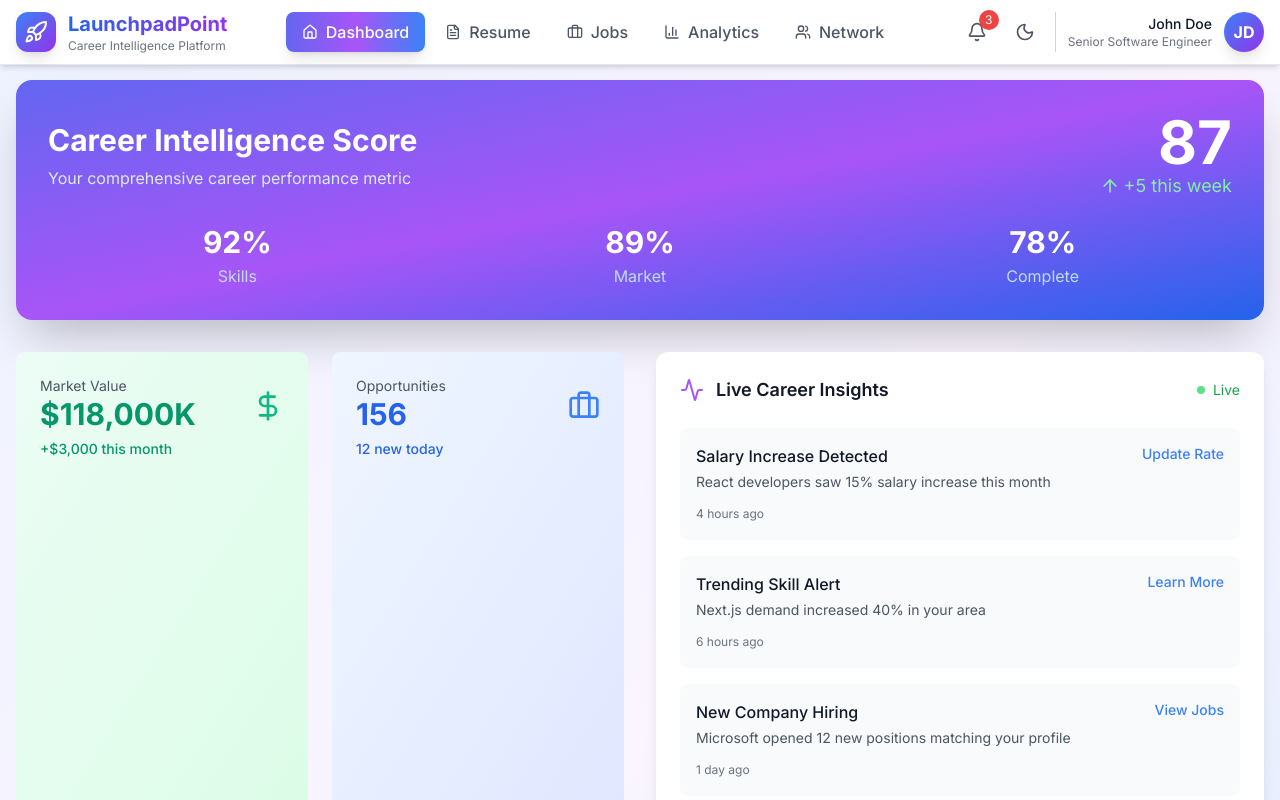
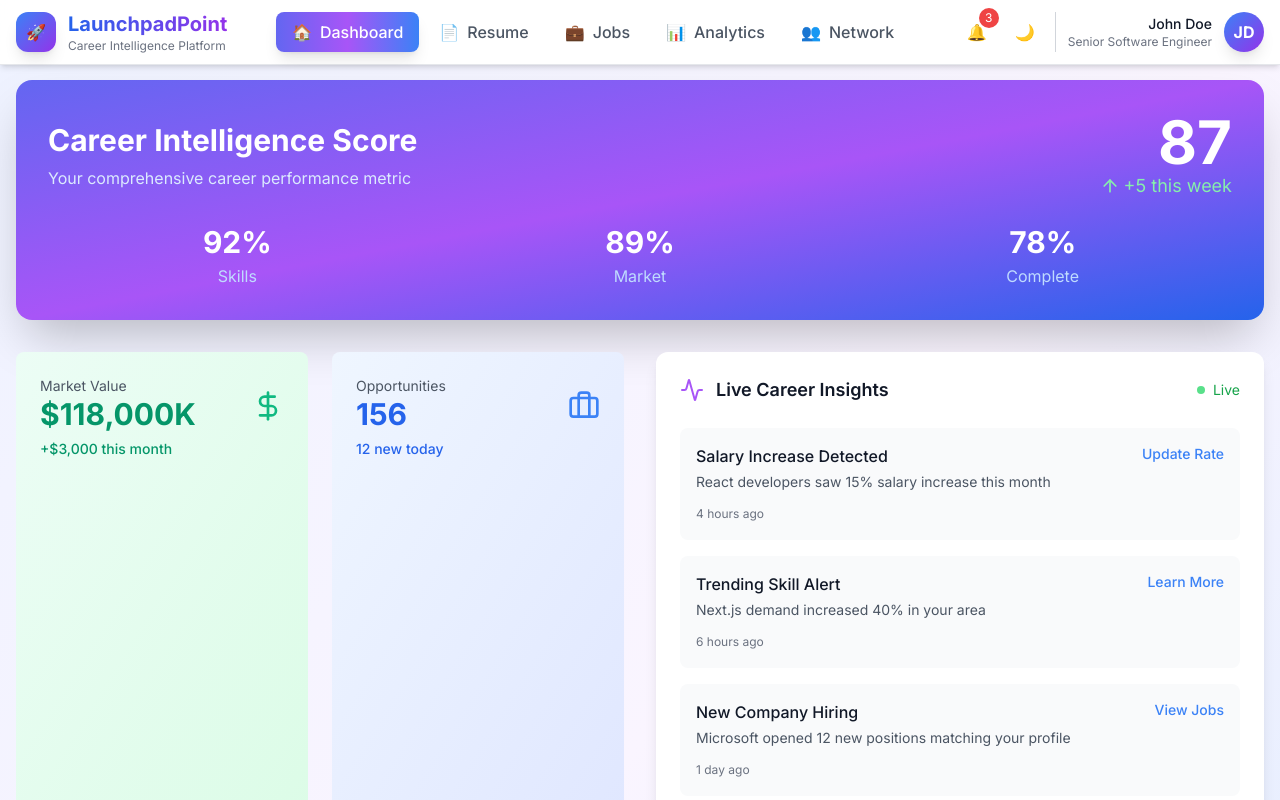
Before and after one commit to brehanderson-cloud/launchpadpoint-v2, a React (Create React App) app: page / in a window 1280 px wide. Shown: the top 800 px of the page. Built offline with nearby package versions, Linux system fonts and the light colour scheme.

Commit message:
Update Navigation.js

```diff
--- a/src/components/Navigation.js
+++ b/src/components/Navigation.js
@@ -1,18 +1,15 @@
 import React from 'react';
-import {
-  Home, FileText, Briefcase, BarChart3, Users, Bell, Moon, Sun, Rocket
-} from 'lucide-react';
 import { useUser } from '../contexts/UserContext';
 
 const Navigation = ({ currentPage, setCurrentPage, darkMode, setDarkMode }) => {
   const { userData, notifications, setNotifications } = useUser();
 
   const navItems = [
-    { key: 'dashboard', label: 'Dashboard', icon: Home },
-    { key: 'builder', label: 'Resume', icon: FileText },
-    { key: 'jobs', label: 'Jobs', icon: Briefcase },
-    { key: 'analytics', label: 'Analytics', icon: BarChart3 },
-    { key: 'network', label: 'Network', icon: Users }
+    { key: 'dashboard', label: 'Dashboard', icon: '🏠' },
+    { key: 'builder', label: 'Resume', icon: '📄' },
+    { key: 'jobs', label: 'Jobs', icon: '💼' },
+    { key: 'analytics', label: 'Analytics', icon: '📊' },
+    { key: 'network', label: 'Network', icon: '👥' }
   ];
 
   return (
@@ -22,7 +19,7 @@ const Navigation = ({ currentPage, setCurrentPage, darkMode, setDarkMode }) => {
           <div className="flex items-center space-x-4">
             <div className="flex items-center space-x-3">
               <div className="w-10 h-10 bg-gradient-to-br from-blue-500 to-purple-600 rounded-xl flex items-center justify-center shadow-lg">
-                <Rocket className="w-6 h-6 text-white" />
+                <span className="text-white">🚀</span>
               </div>
               <div>
                 <span className="text-xl font-bold bg-gradient-to-r from-blue-600 to-purple-600 bg-clip-text text-transparent">
@@ -34,7 +31,7 @@ const Navigation = ({ currentPage, setCurrentPage, darkMode, setDarkMode }) => {
           </div>
 
           <div className="flex items-center space-x-1">
-            {navItems.map(({ key, label, icon: Icon }) => (
+            {navItems.map(({ key, label, icon }) => (
               <button
                 key={key}
                 onClick={() => setCurrentPage(key)}
@@ -44,7 +41,7 @@ const Navigation = ({ currentPage, setCurrentPage, darkMode, setDarkMode }) => {
                     : 'text-gray-600 dark:text-gray-300 hover:text-gray-900 dark:hover:text-white hover:bg-gray-100 dark:hover:bg-gray-700'
                 }`}
               >
-                <Icon className="w-4 h-4" />
+                <span>{icon}</span>
                 <span>{label}</span>
               </button>
             ))}
@@ -55,7 +52,7 @@ const Navigation = ({ currentPage, setCurrentPage, darkMode, setDarkMode }) => {
               onClick={() => setNotifications(0)}
               className="relative p-2 rounded-lg transition-all text-gray-600 dark:text-gray-300 hover:bg-gray-100 dark:hover:bg-gray-700"
             >
-              <Bell className="w-5 h-5" />
+              <span>🔔</span>
               {notifications > 0 && (
                 <span className="absolute -top-1 -right-1 w-5 h-5 bg-red-500 text-white text-xs rounded-full flex items-center justify-center">
                   {notifications}
@@ -67,7 +64,7 @@ const Navigation = ({ currentPage, setCurrentPage, darkMode, setDarkMode }) => {
               onClick={() => setDarkMode(!darkMode)}
               className="p-2 rounded-lg transition-all text-gray-600 dark:text-gray-300 hover:bg-gray-100 dark:hover:bg-gray-700"
             >
-              {darkMode ? <Sun className="w-5 h-5" /> : <Moon className="w-5 h-5" />}
+              {darkMode ? <span>☀️</span> : <span>🌙</span>}
             </button>
 
             <div className="flex items-center space-x-3 pl-3 border-l border-gray-300 dark:border-gray-600">
```
